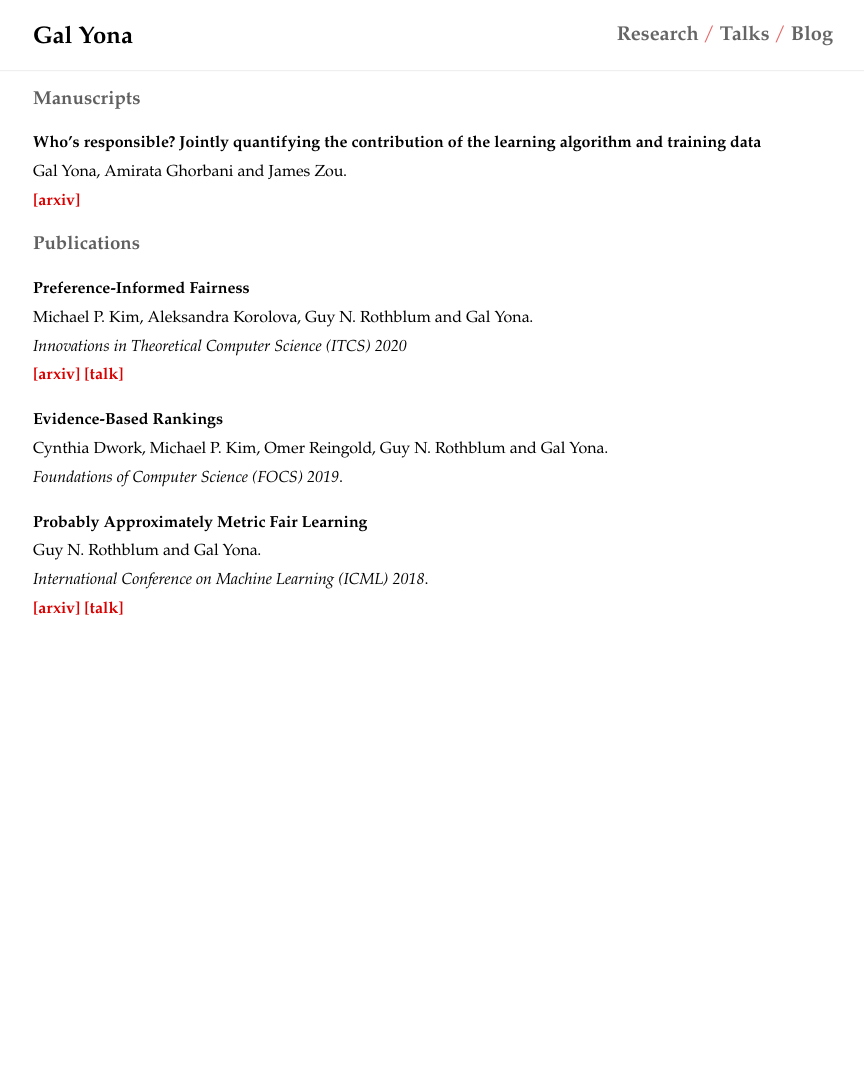
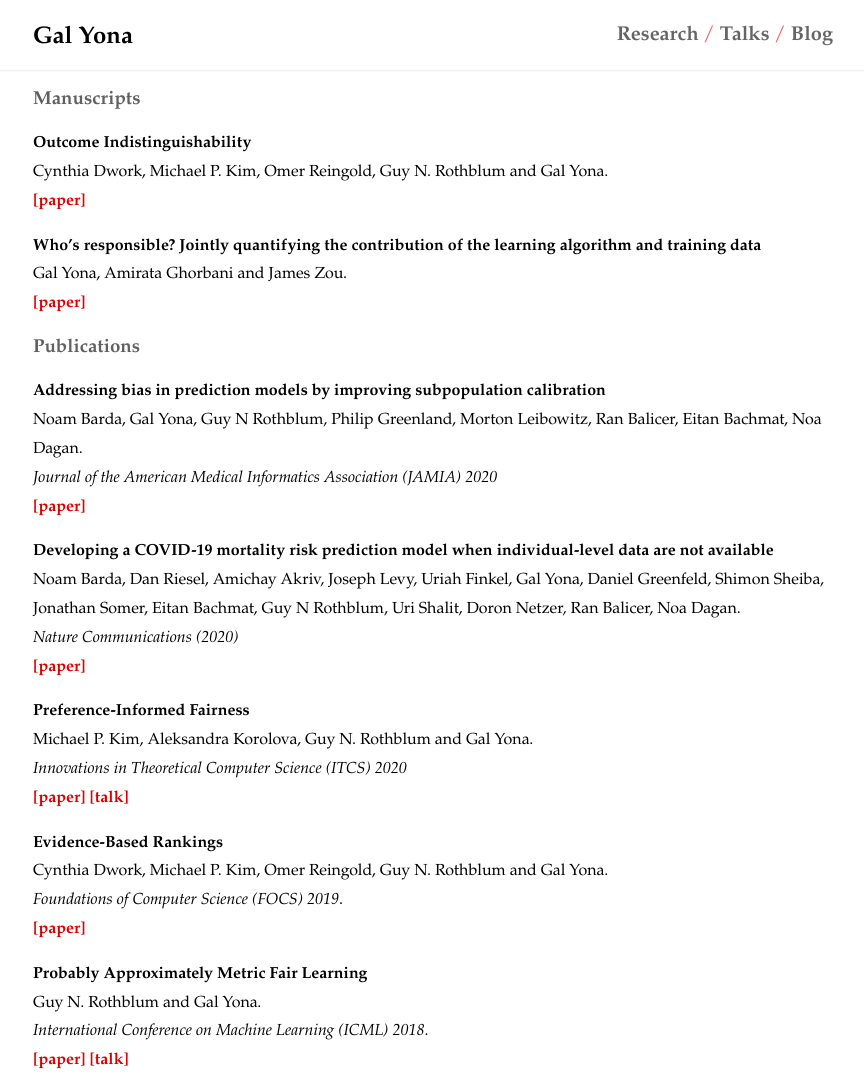
Before and after one commit to galyona/website, a Jekyll site: the page built from research/index.md, in a window 1280 px wide. Shown: the whole page, without its empty margins (207-1071 px from the left). Built offline with Jekyll 4.4.1, drawn with Linux system fonts in a browser that asks for light colours; before the commit the page ends 900 px from its top, so only the background shows below that.

Commit message:
updated reserach and talks

```diff
--- a/research/index.md
+++ b/research/index.md
@@ -6,26 +6,41 @@ permalink: /research/
 
 ### Manuscripts
 
+**Outcome Indistinguishability**
+Cynthia Dwork, Michael P. Kim, Omer Reingold, Guy N. Rothblum and Gal Yona.
+[[paper]](https://eccc.weizmann.ac.il/report/2020/176/){:target="_blank"}
+
 **Who's responsible? Jointly quantifying the contribution of the learning algorithm and training data**
 Gal Yona, Amirata Ghorbani and James Zou. \\
-[[arxiv]](https://arxiv.org/abs/1910.04214){:target="_blank"}
+[[paper]](https://arxiv.org/abs/1910.04214){:target="_blank"}
 
 
 
 ### Publications
 
+**Addressing bias in prediction models by improving subpopulation calibration**
+Noam Barda, Gal Yona, Guy N Rothblum, Philip Greenland, Morton Leibowitz, Ran Balicer, Eitan Bachmat, Noa Dagan.
+*Journal of the American Medical Informatics Association (JAMIA) 2020* \\
+[[paper]](https://academic.oup.com/jamia/advance-article-abstract/doi/10.1093/jamia/ocaa283/6000400){:target="_blank"}
+
+**Developing a COVID-19 mortality risk prediction model when individual-level data are not available**
+Noam Barda, Dan Riesel, Amichay Akriv, Joseph Levy, Uriah Finkel, Gal Yona, Daniel Greenfeld, Shimon Sheiba, Jonathan Somer, Eitan Bachmat, Guy N Rothblum, Uri Shalit, Doron Netzer, Ran Balicer, Noa Dagan.
+*Nature Communications (2020)* \\
+[[paper]](https://www.nature.com/articles/s41467-020-18297-9){:target="_blank"}
+
 **Preference-Informed Fairness**
 Michael P. Kim, Aleksandra Korolova, Guy N. Rothblum and Gal Yona.
 *Innovations in Theoretical Computer Science (ITCS)  2020* \\
-[[arxiv]](https://arxiv.org/abs/1904.01793){:target="_blank"}
+[[paper]](https://arxiv.org/abs/1904.01793){:target="_blank"}
 [[talk]](https://www.youtube.com/watch?v=zAR5VbkhKv4){:target="_blank"}
 
 **Evidence-Based Rankings**
 Cynthia Dwork, Michael P. Kim, Omer Reingold, Guy N. Rothblum and Gal Yona.
-*Foundations of Computer Science (FOCS) 2019*.
+*Foundations of Computer Science (FOCS) 2019*. \\
+[[paper]](https://conferences.computer.org/focs/2019/pdfs/FOCS2019-7pBwCpNH4Mz2L4MJWVl6Xp/7lI4PfneZ4L79yuaxYxVwe/6pWBsKP4Y961KSgnZ1Ykxt.pdf){:target="_blank"}
 
 
 **Probably Approximately Metric Fair Learning**
 Guy N. Rothblum and Gal Yona.
 *International Conference on Machine Learning (ICML) 2018*.   \\
-[[arxiv]](https://arxiv.org/abs/1803.03242){:target="_blank"} [[talk]](https://vimeo.com/287766217){:target="_blank"}
+[[paper]](https://arxiv.org/abs/1803.03242){:target="_blank"} [[talk]](https://vimeo.com/287766217){:target="_blank"}
```
Also changed, not shown: index.md (+1 -1 lines), talks/index.md (+10 -5 lines).
